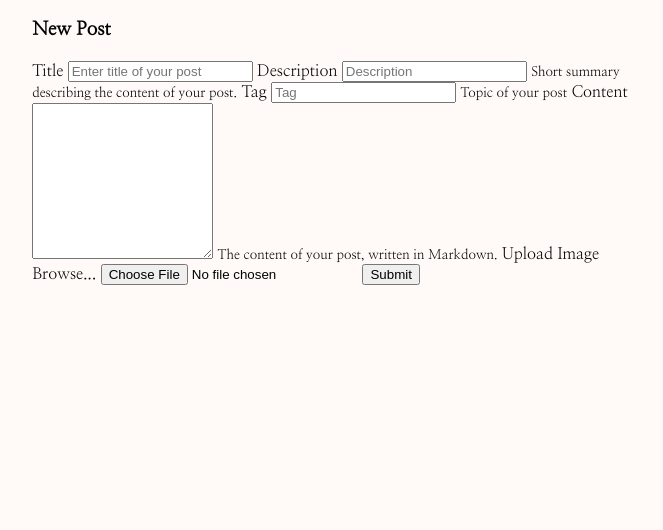
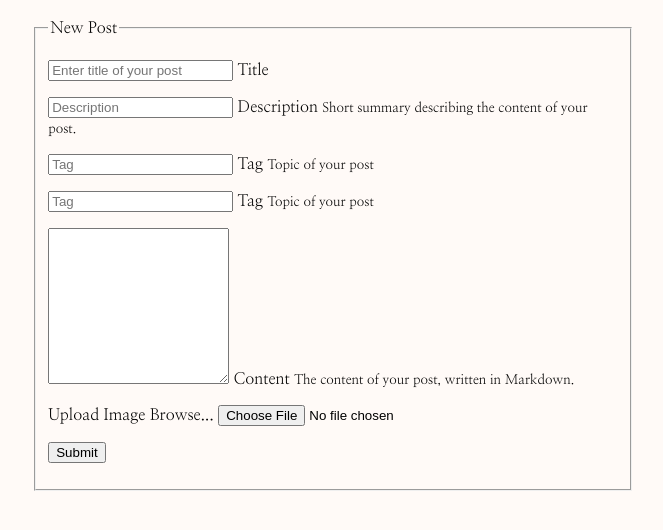
Before and after one commit to zhughes3/zacharyhughes.com, a website: page public/admin.html in a window 1280 px wide. Shown: the part 90-620 px from the top of the page, without its empty margins (307-970 px from the left). Drawn offline with Linux system fonts and the light colour scheme.

Commit message:
fixed admin form

```diff
--- a/public/admin.html
+++ b/public/admin.html
@@ -8,24 +8,35 @@
     </head>
 <body>
     <main>
-        <h1>admin</h3>
-        <h3>New Post</h3>
+        <h1>admin</h1>
             <form method="POST" action="/posts" enctype="multipart/form-data">
+                <fieldset>
+                    <legend>New Post</legend>
+                    <p>
+                        <input type="text" name="post-title" id="post-title" aria-describedby="post-title" placeholder="Enter title of your post">
                         <label for="post-title">Title</label>
-                <input type="text" class="form-control" name="post-title" id="post-title" aria-describedby="post-title" placeholder="Enter title of your post">
-
+                    </p>
+                    <p>
+                        <input type="text" name="post-description" id="post-description" placeholder="Description">
                         <label for="post-description">Description</label>
-                <input type="text" class="form-control" name="post-description" id="post-description" placeholder="Description">
                         <small class="form-text text-muted">Short summary describing the content of your post.</small>
-
+                    </p>
+                    <p>
+                        <input type="text" name="post-tag" id="post-tag" placeholder="Tag">
                         <label for="post-tag">Tag</label>
-                <input type="text" class="form-control" name="post-tag" id="post-tag" placeholder="Tag">
                         <small class="form-text text-muted">Topic of your post</small>
-
+                    </p>
+                    <p>
+                        <input type="text" name="post-tag" id="post-tag" placeholder="Tag">
+                        <label for="post-tag">Tag</label>
+                        <small class="form-text text-muted">Topic of your post</small>
+                    </p>
+                    <p>
+                        <textarea name="post-content" id="post-content" rows="10"></textarea>
                         <label for="post-content">Content</label>
-                <textarea class="form-control" name="post-content" id="post-content" rows="10"></textarea>
                         <small class="form-text text-muted">The content of your post, written in Markdown.</small>
-
+                    </p>
+                    <p>
                         <label for="post-img">Upload Image</label>
 
                         <span class="input-group-btn">
@@ -35,8 +46,11 @@
                         </span>
 
                         <img id='img-upload'/>
-
+                    </p>
+                    <p>
                         <input type="submit" class="btn btn-primary"></input>
+                    </p>
+                </fieldset>
             </form>
     </main>
 
```
Lines whose indentation alone changed are shown as unchanged.
